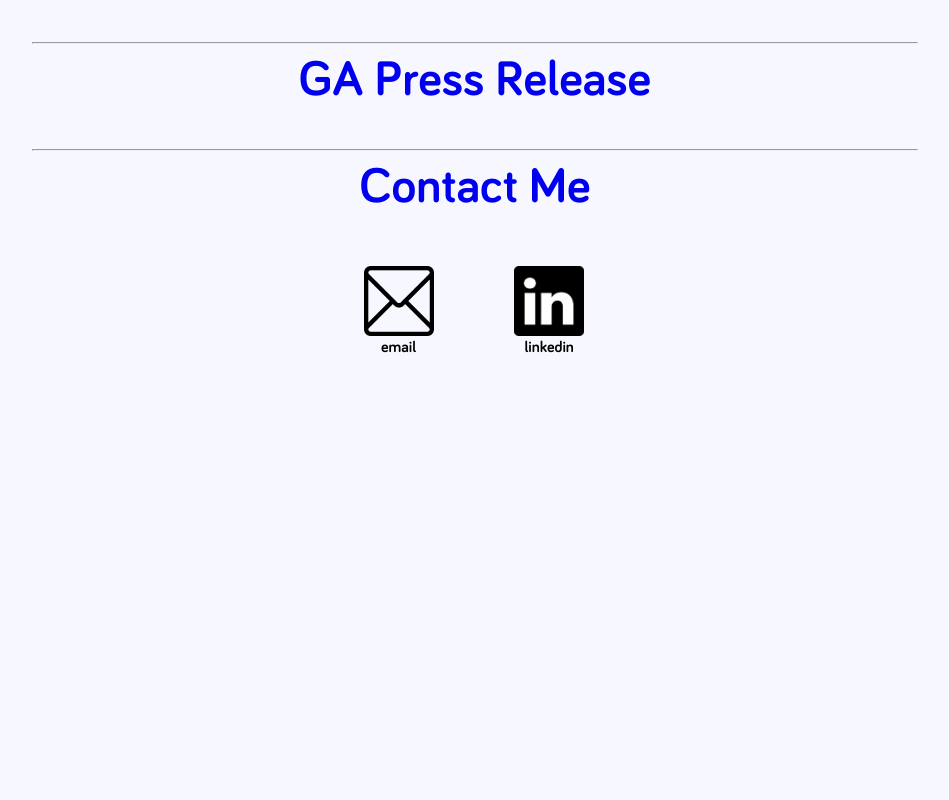
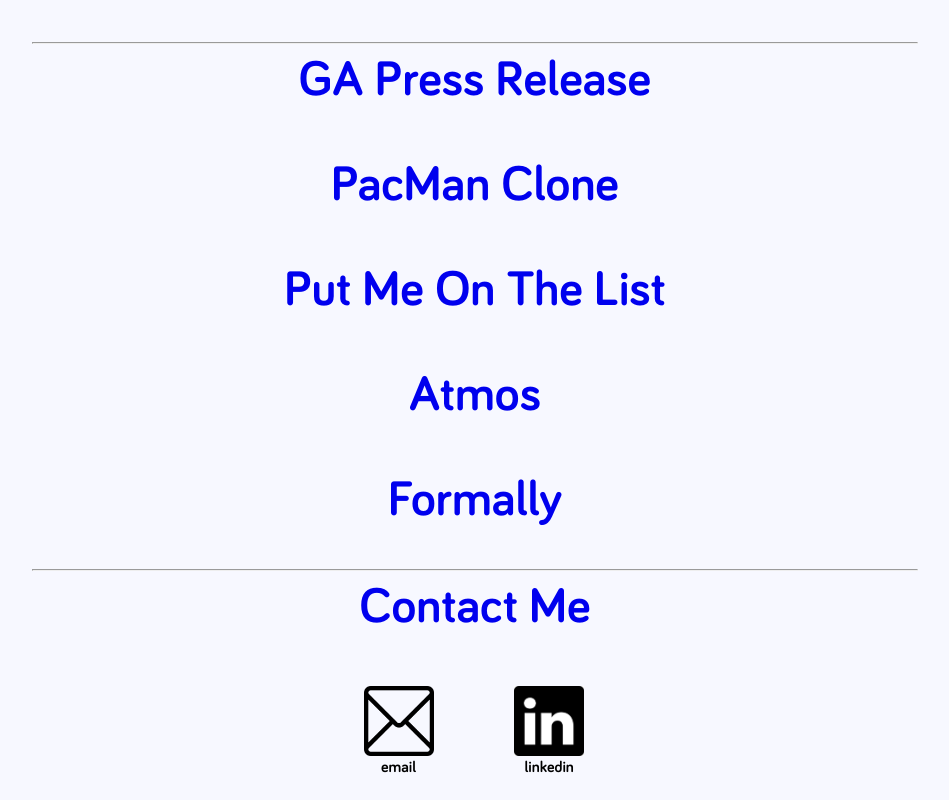
Before and after one commit to fosachiman/fosachiman.github.io, a plain HTML site: page index.html in a window 1280 px wide. Shown: the part 575-1375 px from the top of the page, without its empty margins (165-1114 px from the left). Before the commit the page ends 955 px from the top, so only its background shows below. Drawn offline with Linux system fonts and the light colour scheme.

Commit message:
updated w projects

```diff
--- a/index.html
+++ b/index.html
@@ -2,7 +2,7 @@
 <html>
 <head>
   <meta charset="utf-8">
-  <meta name="viewport" content="width=device-width, initial-scale=1">
+  <meta name="viewport" content="initial-scale=1, maximum-scale=1">
   <link rel="stylesheet" type="text/css" href="style.css">
 <title>Jason Humphreys</title>
 </head>
@@ -27,6 +27,11 @@
 </body>
 <hr>
   <h3 class="heading"><a href="./ga_press_release_homework copy/index.html">GA Press Release</h3>
+    <h3 class="heading"><a href="lifeguard-donkey-32006.bitballoon.com">PacMan Clone</h3>
+  <h3 class="heading"><a href="https://ns-cjuebetxql.now.sh/">Put Me On The List</h3>
+  <h3 class="heading"><a href="./ga_press_release_homework copy/index.html">Atmos</h3>
+  <h3 class="heading"><a href="fosachiman.github.io/formally">Formally</h3>
+
   <p class="lower_text"><span class="updates" id="projects"></span></p>
   <hr>
   <h3 class="heading">Contact Me</h3>
```
